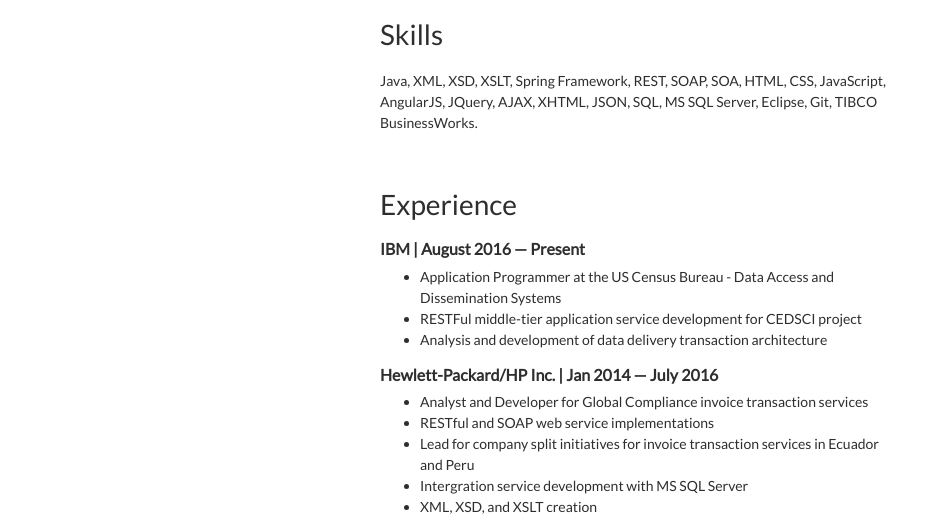
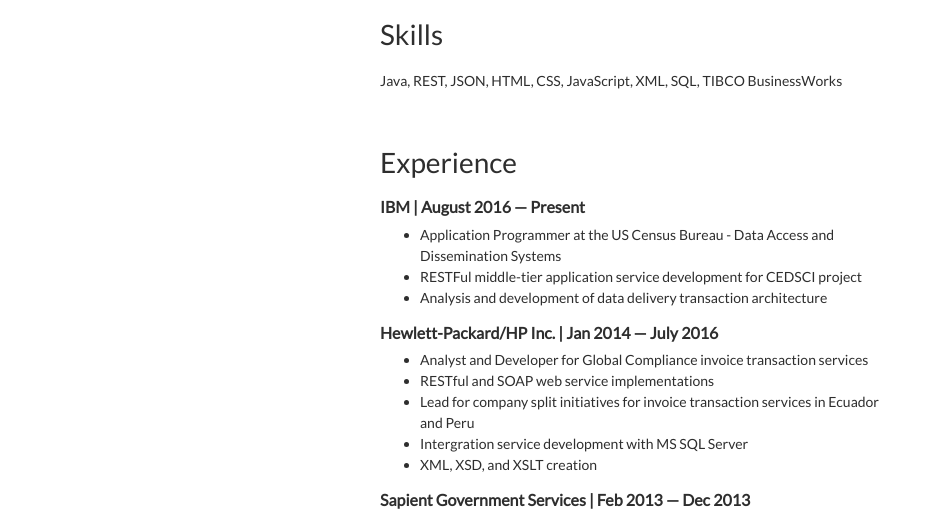
Before and after one commit to impreze/Portfolio, a plain HTML site: page cv.html in a window 1280 px wide. Shown: the part 260-781 px from the top of the page, without its empty margins (0-933 px from the left). Drawn offline with nearby package versions, Linux system fonts and the light colour scheme.

Commit message:
update skills section

```diff
--- a/cv.html
+++ b/cv.html
@@ -60,7 +60,7 @@
         <section id="skills" class="row wow fadeInUp" data-wow-duration="0.9s" data-wow-delay="0.2s">
             <div class="col-md-6 offset-md-3">
                 <h3>Skills</h3>
-                <p>Java, XML, XSD, XSLT, Spring Framework, REST, SOAP, SOA, HTML, CSS, JavaScript, AngularJS, JQuery, AJAX, XHTML, JSON, SQL, MS SQL Server, Eclipse, Git, TIBCO BusinessWorks.</p>
+                <p>Java, REST, JSON, HTML, CSS, JavaScript, XML, SQL, TIBCO BusinessWorks</p>
             </div>
         </section>
 
```
